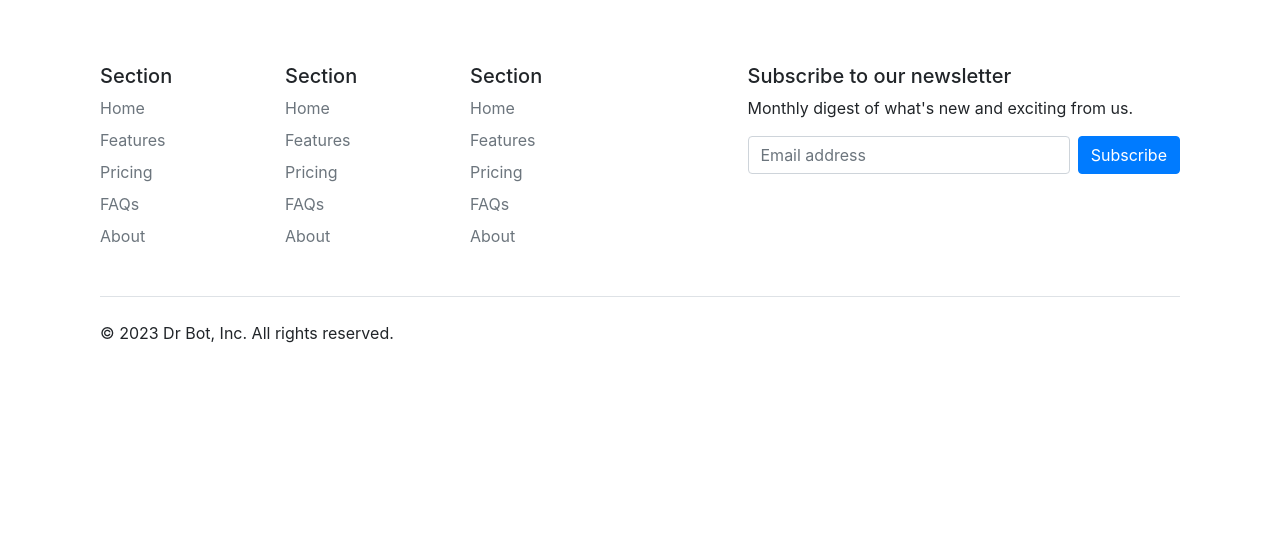
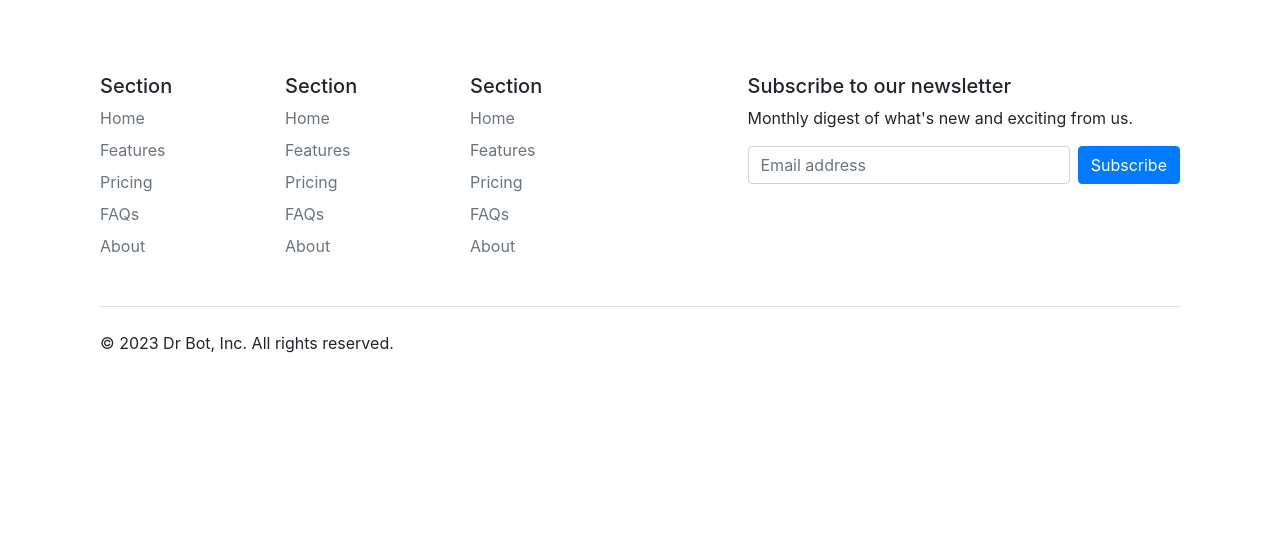
Before and after one commit to VictorMwachi/Dr-Bot, a Flask app: page /bio in a window 1280 px wide. Shown: the part 56-608 px from the top of the page. Run offline with Flask 3, Linux system fonts and the light colour scheme; some libraries are stand-ins or nearby versions.

Commit message:
Update base.html

```diff
--- a/clinic/templates/base.html
+++ b/clinic/templates/base.html
@@ -10,7 +10,7 @@
 </head>
 <body>
 	{% include 'header.html' %}
-	<div class="container">
+	<div class="container" style="margin-top:10px;">
 		{% block body %}
 
 		{% endblock %}
```
